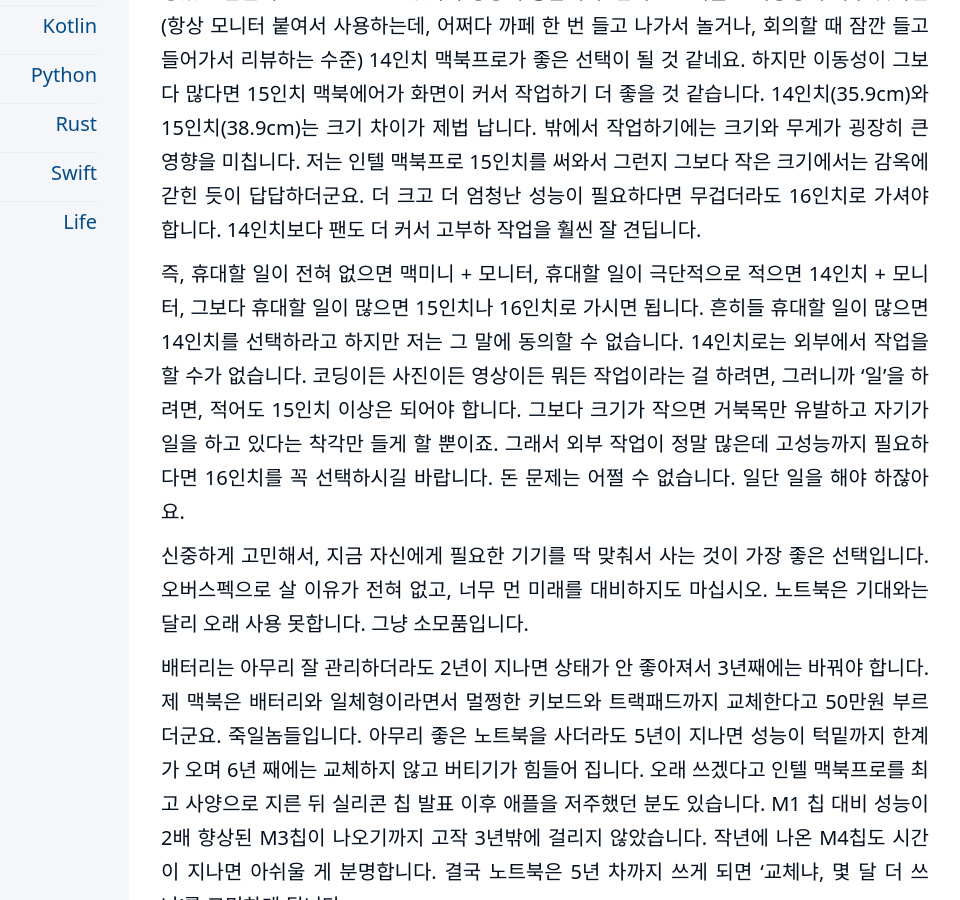
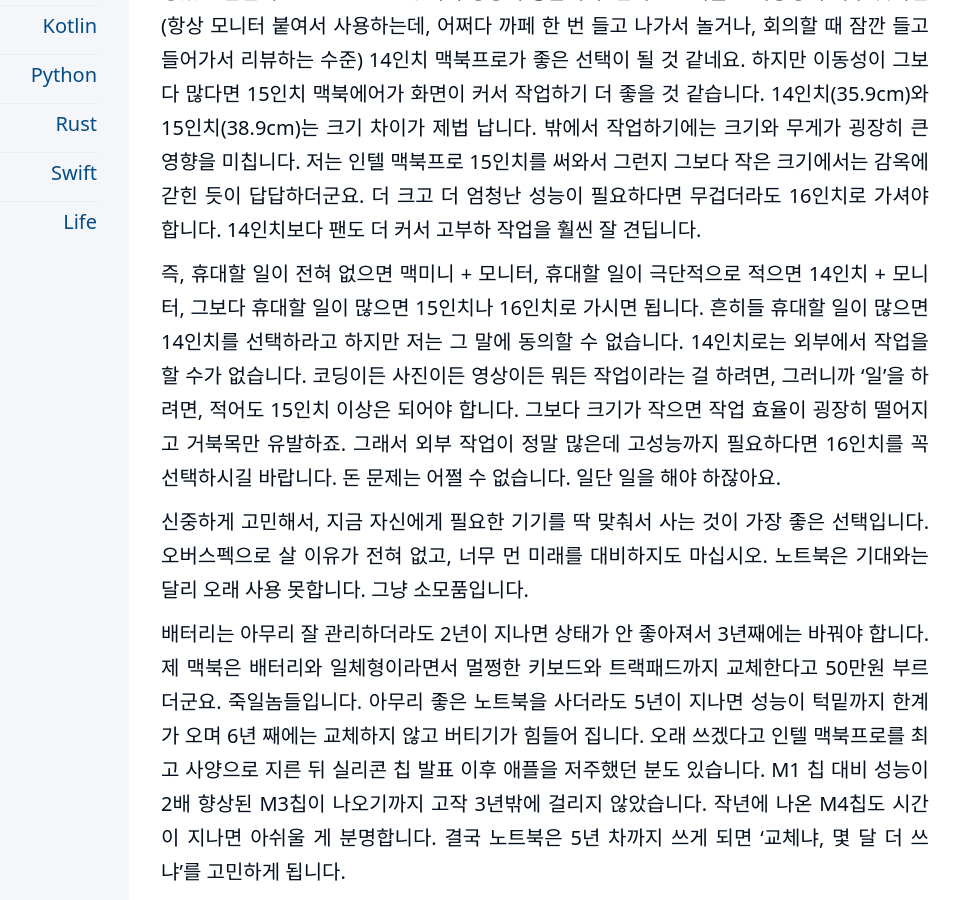
Before and after one commit to kiroshin/kiroshin.github.io, a Jekyll site: the page built from _posts/2025-03-24-macbook_for_dev.md, in a window 1280 px wide and 900 px high, scrolled down 4390 px. Shown: the whole window, without its empty margins (191-1151 px from the left). Built offline with Jekyll 4.4.1, drawn with Linux system fonts in a browser that asks for light colours.

Commit message:
Update 2025-03-24-macbook_for_dev.md

```diff
--- a/_posts/2025-03-24-macbook_for_dev.md
+++ b/_posts/2025-03-24-macbook_for_dev.md
@@ -54,7 +54,7 @@
 ## 배터리는 3년, 노트북은 6년
 이동성이 전혀 없다면 맥미니를 적극 고려해보는 것이 좋습니다. 이번에 맥미니는 폼펙터도 변경됐고 전면에 USB-C 포트도 있어서 굉장히 좋습니다. 만약 9:1 비율로 이동성이 아주 낮다면 (항상 모니터 붙여서 사용하는데, 어쩌다 까페 한 번 들고 나가서 놀거나, 회의할 때 잠깐 들고 들어가서 리뷰하는 수준) 14인치 맥북프로가 좋은 선택이 될 것 같네요. 하지만 이동성이 그보다 많다면 15인치 맥북에어가 화면이 커서 작업하기 더 좋을 것 같습니다. 14인치(35.9cm)와 15인치(38.9cm)는 크기 차이가 제법 납니다. 밖에서 작업하기에는 크기와 무게가 굉장히 큰 영향을 미칩니다. 저는 인텔 맥북프로 15인치를 써와서 그런지 그보다 작은 크기에서는 감옥에 갇힌 듯이 답답하더군요. 더 크고 더 엄청난 성능이 필요하다면 무겁더라도 16인치로 가셔야 합니다. 14인치보다 팬도 더 커서 고부하 작업을 훨씬 잘 견딥니다.
 
-즉, 휴대할 일이 전혀 없으면 맥미니 + 모니터, 휴대할 일이 극단적으로 적으면 14인치 + 모니터, 그보다 휴대할 일이 많으면 15인치나 16인치로 가시면 됩니다. 흔히들 휴대할 일이 많으면 14인치를 선택하라고 하지만 저는 그 말에 동의할 수 없습니다. 14인치로는 외부에서 작업을 할 수가 없습니다. 코딩이든 사진이든 영상이든 뭐든 작업이라는 걸 하려면, 그러니까 '일'을 하려면, 적어도 15인치 이상은 되어야 합니다. 그보다 크기가 작으면 거북목만 유발하고 자기가 일을 하고 있다는 착각만 들게 할 뿐이죠. 그래서 외부 작업이 정말 많은데 고성능까지 필요하다면 16인치를 꼭 선택하시길 바랍니다. 돈 문제는 어쩔 수 없습니다. 일단 일을 해야 하잖아요.
+즉, 휴대할 일이 전혀 없으면 맥미니 + 모니터, 휴대할 일이 극단적으로 적으면 14인치 + 모니터, 그보다 휴대할 일이 많으면 15인치나 16인치로 가시면 됩니다. 흔히들 휴대할 일이 많으면 14인치를 선택하라고 하지만 저는 그 말에 동의할 수 없습니다. 14인치로는 외부에서 작업을 할 수가 없습니다. 코딩이든 사진이든 영상이든 뭐든 작업이라는 걸 하려면, 그러니까 '일'을 하려면, 적어도 15인치 이상은 되어야 합니다. 그보다 크기가 작으면 작업 효율이 굉장히 떨어지고 거북목만 유발하죠. 그래서 외부 작업이 정말 많은데 고성능까지 필요하다면 16인치를 꼭 선택하시길 바랍니다. 돈 문제는 어쩔 수 없습니다. 일단 일을 해야 하잖아요.
 
 신중하게 고민해서, 지금 자신에게 필요한 기기를 딱 맞춰서 사는 것이 가장 좋은 선택입니다. 오버스펙으로 살 이유가 전혀 없고, 너무 먼 미래를 대비하지도 마십시오. 노트북은 기대와는 달리 오래 사용 못합니다. 그냥 소모품입니다.
 
```
